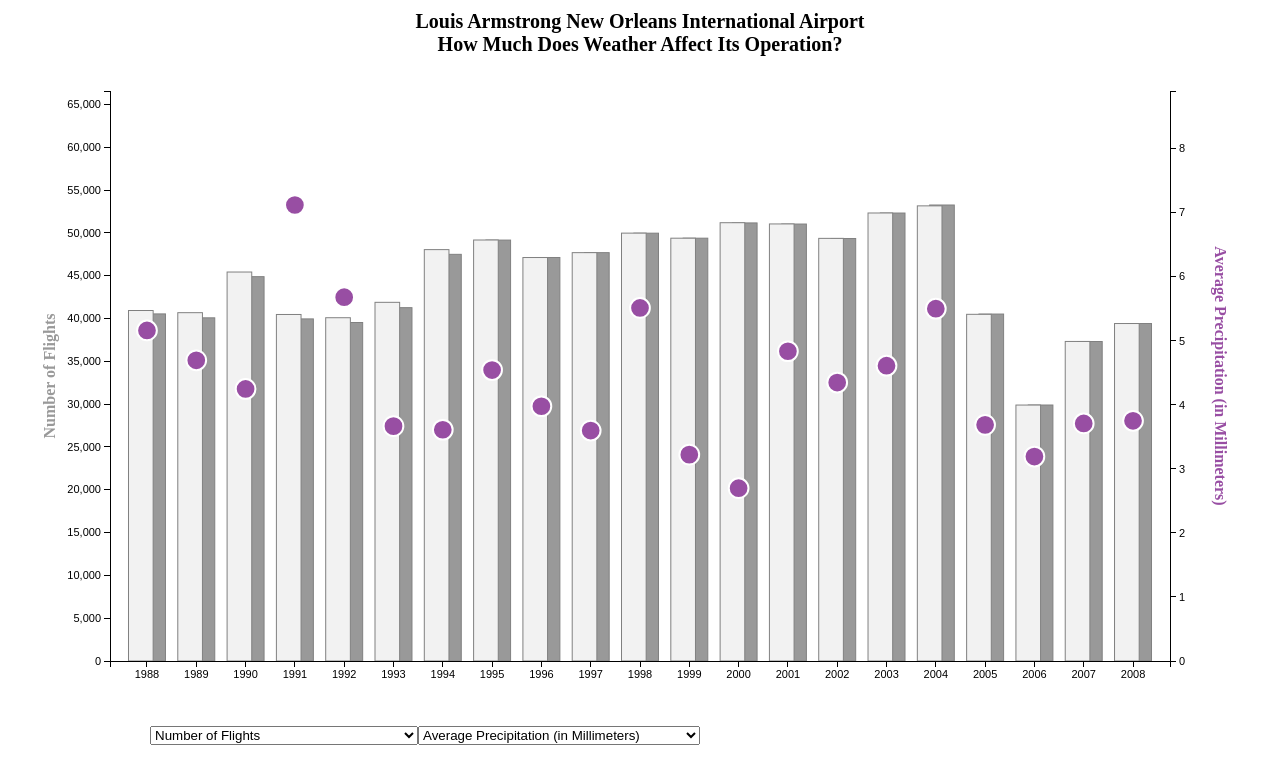
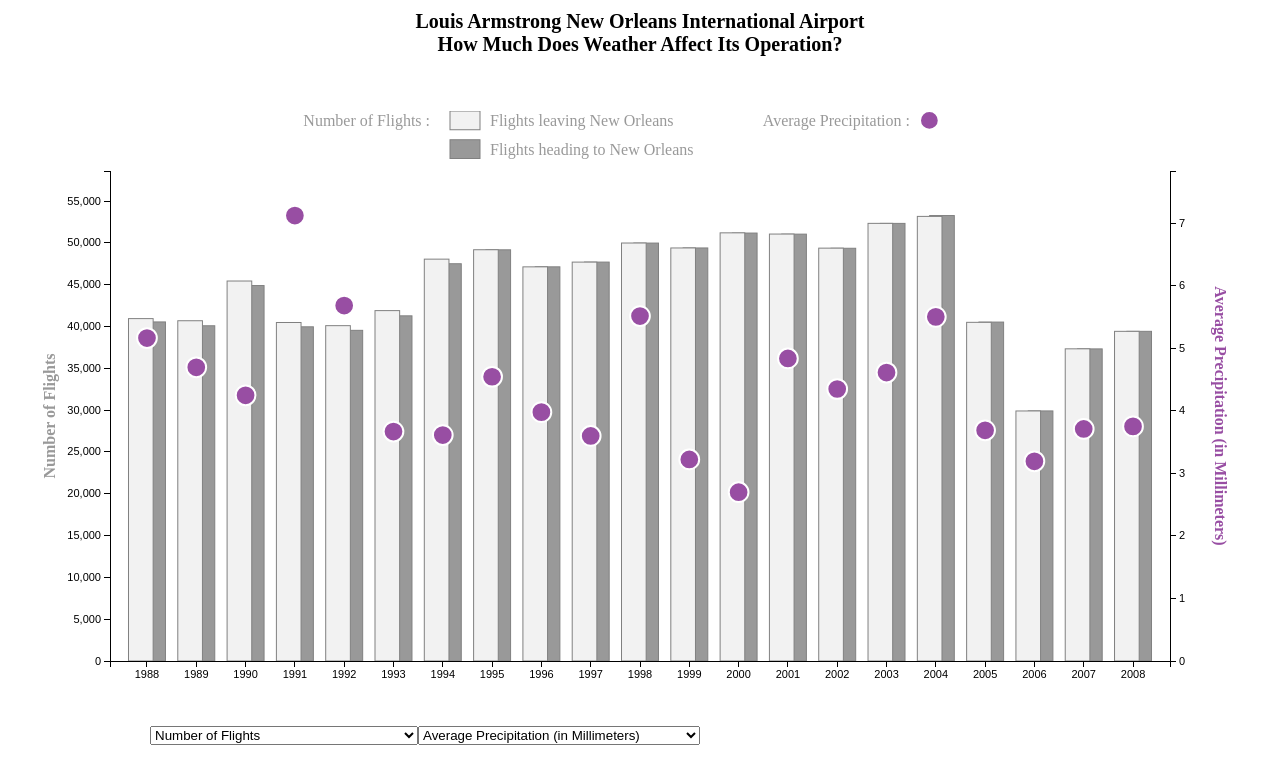
Before and after one commit to nhtruong/D3_Viz, a plain HTML site: page index_final.html in a window 1280 px wide. Drawn offline with Linux system fonts and the light colour scheme.

Commit message:
added legend

```diff
--- a/draw_final.js
+++ b/draw_final.js
@@ -6,14 +6,14 @@
 var temp;
 
 var w = 1200, h = 640;
-var pt = 20, pr = 70, pb = 50, pl = 70;
+var pt = 100, pr = 70, pb = 50, pl = 70;
 var bottom = h-pb;
 var xRange = [pl,w-pr];
 var yRange = [h-pb,pt];
 var xCenter = (w-pr-pl)/2+pl;
 var yCenter = (h-pt-pb)/2+pt;
 var xCushion = .75;
-var yCushion = 1.25;
+var yCushion = 1.1;
 var colWidth_ratio = 0.50;
 var colShift_ratio = 0.50;
 
@@ -45,6 +45,7 @@ function setup_UI(){
 var curr_flight = "Flights";
 var curr_weather = "Avrg_Precipitation";
 var curr_mode, curr_year, curr_month;
+var legend;
 
 function init() {
     draw({});
@@ -71,12 +72,12 @@ function draw(params){
         flight = get_default(flight, curr_flight);
         draw_yAxisL(data, flight);
     }
-
     if(mode !== curr_mode || weather !== curr_weather) {
         weather = get_default(weather, curr_weather);
         draw_yAxisR(data, weather);
     }
 
+    draw_legend(flight,weather);
     draw_data(mode, data, flight, weather);
 
     curr_flight = flight;
@@ -85,14 +86,12 @@ function draw(params){
     curr_year = year;
     curr_month = month;
 }
-
 function fadeOut(element, duration, delay, removed){
     if(element ===  undefined) return;
     var trans = element.transition().delay(delay).duration(duration)
             .style("opacity",0).attr("opacity",0);
     if(removed === true) trans.remove();
 }
-
 function fadeIn(element, duration, delay, hide){
     if(element ===  undefined) return;
     if(hide === undefined || hide)
@@ -100,7 +99,6 @@ function fadeIn(element, duration, delay, hide){
     element.transition().delay(delay).duration(duration)
             .style("opacity",1).attr("opacity",1);
 }
-
 function draw_xAxis(mode, data, year, month) {
     fadeOut(xAxis, 750, 0, true);
 
@@ -196,18 +194,6 @@ function draw_yAxisR(data, feature){
         weather_features[feature][2]);
     fadeIn(yAxisR, 1000, 0, true);
 }
-function draw_label(target, text,rotation, xAnchor, yAnchor, exClass, color) {
-    if(color === undefined) color = "black";
-    target.append('text').text(text)
-            .style("fill", color)
-            .attr("class", "label " + exClass)
-            .attr("text-anchor", "middle")
-            .attr("x", xAnchor)
-            .attr("y", yAnchor)
-            .attr("transform",
-                    "rotate(" + rotation + "," + xAnchor + "," + yAnchor + ")");
-}
-
 function draw_data(mode,data, flight, weather) {
     var colW = (xScale(2) - xScale(1));
     var colH = h-pt-pb;
@@ -258,11 +244,11 @@ function draw_data(mode,data, flight, weather) {
 
     function draw_flight(feature, shift, idClass, color) {
         new_entries.append('rect')
-                .attr("class", idClass)
+                .attr("class","data " + idClass)
                 .attr("y", bottom).attr("height", 0)
                 .attr("x", barX + shift).attr("width", barW);
 
-        svg.selectAll('rect.'+idClass).data(data,key)
+        svg.selectAll('rect.data.'+idClass).data(data,key)
                 .transition()
                 .delay(function(d,i){return i*delay_scale;})
                 .duration(750)
@@ -280,15 +266,85 @@ function draw_data(mode,data, flight, weather) {
     var dotS = colW/2;
 
     new_entries.append('circle')
-            .attr("class","wea_dot")
+            .attr("class","data wea_dot")
             .attr("cx",dotS)
             .attr("cy",0)
             .attr("r", radius);
 
-    svg.selectAll('circle.wea_dot').data(data,key)
+    svg.selectAll('circle.data.wea_dot').data(data,key)
                 .transition()
                 .delay(function(d,i){return (data.length-i)*delay_scale;})
                 .duration(750)
                 .style("fill",weather_features[weather][2])
             .attr("cy", function (d) {return yScaleR(d.values[weather]);});
 }
+function draw_label(target, text,rotation, xAnchor, yAnchor, exClass, color) {
+    if(color === undefined) color = "black";
+    target.append('text').text(text)
+            .style("fill", color)
+            .attr("class", "label " + exClass)
+            .attr("text-anchor", "middle")
+            .attr("x", xAnchor)
+            .attr("y", yAnchor)
+            .attr("transform",
+                    "rotate(" + rotation + "," + xAnchor + "," + yAnchor + ")");
+}
+function draw_legend(flight,weather) {
+    fadeOut(legend, 1000, 0, true);
+
+    var extractText = function(str){
+        str = str.split("(")[0].trim();
+        return str +" : ";
+    };
+
+    var flight_text = extractText(flight_features[flight][0]);
+    var weather_text = extractText(weather_features[weather][0]);
+
+    var midpoint = 320;
+    var lineHeight = 30;
+    var barH = lineHeight/1.6;
+    var barW = 30;
+    var barX = midpoint + 20;
+
+
+
+    legend = svg.append('svg').attr("class","legend")
+            .attr("x",pl).attr("y",40);
+
+    legend.append('rect').attr("class","bg_legend")
+            .attr("height", 300).attr("width", 400);
+
+    legend.append('text').text(flight_text)
+            .attr("text-anchor","end")
+            .attr("y",lineHeight/2)
+            .attr("x", midpoint);
+
+    legend.append('rect').attr("class","in_bar")
+            .style("fill",flight_features[flight][2])
+            .attr("x",barX).attr("y",0)
+            .attr("height",barH).attr("width",barW);
+    legend.append('rect').attr("class","out_bar")
+            .style("fill",flight_features[flight][3])
+            .attr("x",barX).attr("y",barH+10)
+            .attr("height",barH).attr("width",barW);
+    legend.append('text').text('Flights leaving New Orleans')
+            .attr("x",barX+barW+10).attr("y",lineHeight/2);
+    legend.append('text').text('Flights heading to New Orleans')
+            .attr("x",barX+barW+10).attr("y",lineHeight/2+barH+10);
+
+
+    midpoint = 800;
+    var circleR = barH/2;
+    var circleX = circleR + midpoint + 10;
+    var circleY = circleR;
+
+    legend.append('text').text(weather_text)
+            .attr("text-anchor","end")
+            .attr("x",midpoint)
+            .attr("y",lineHeight/2);
+
+    legend.append('circle').attr("class","wea_dot")
+            .attr("r",circleR).attr("cx", circleX).attr("cy",circleY)
+            .style("fill",weather_features[weather][2]);
+    fadeIn(legend, 750, 0, true);
+}
--- a/index_final.css
+++ b/index_final.css
@@ -53,3 +53,11 @@ svg.entry{
 .label.x{
     font-size: 1.2em;
 }
+.legend>text{
+    fill: #999;
+}
+
+.bg_legend{
+    fill:#eee;
+    opacity:0;
+}
```
